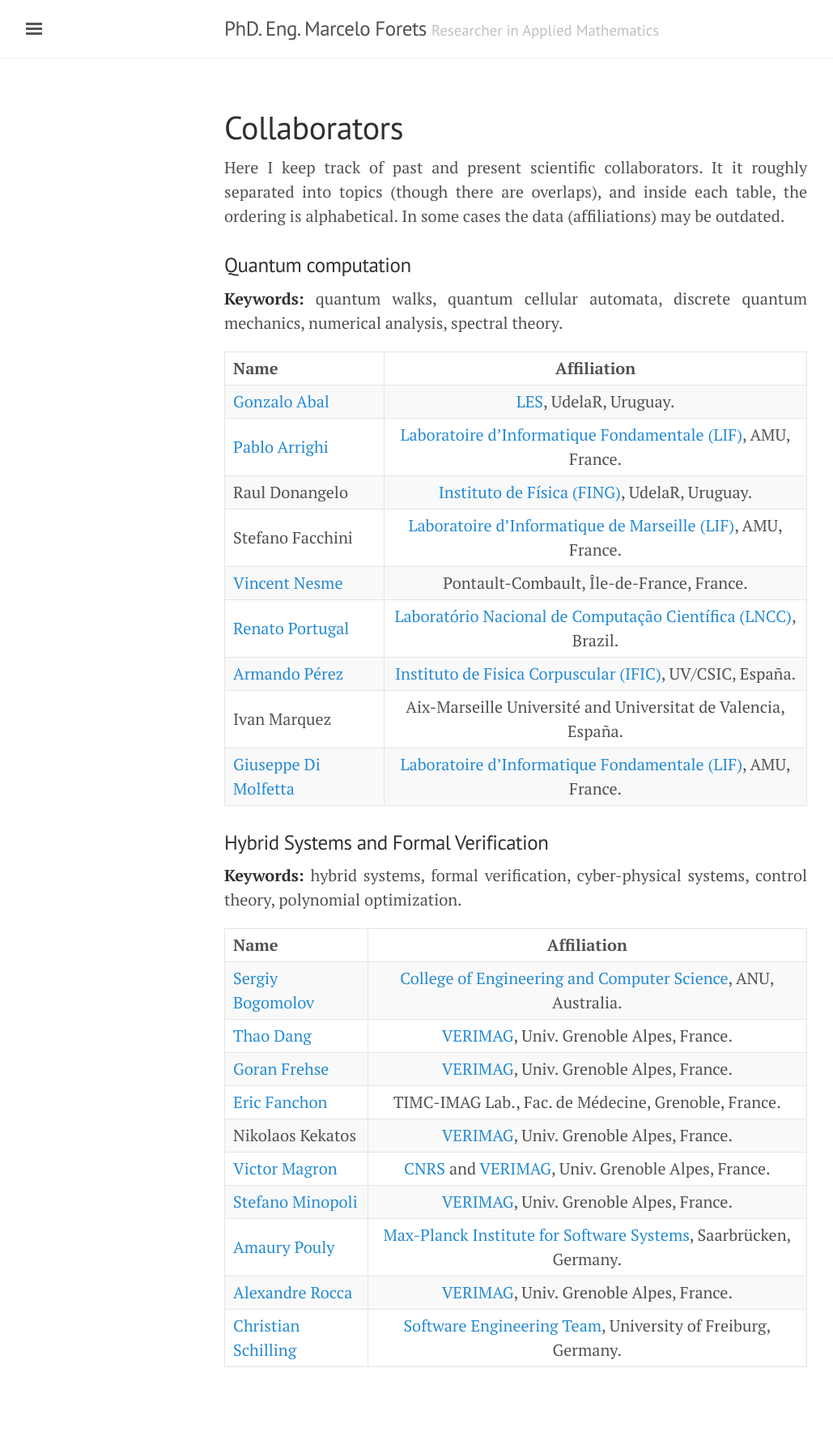
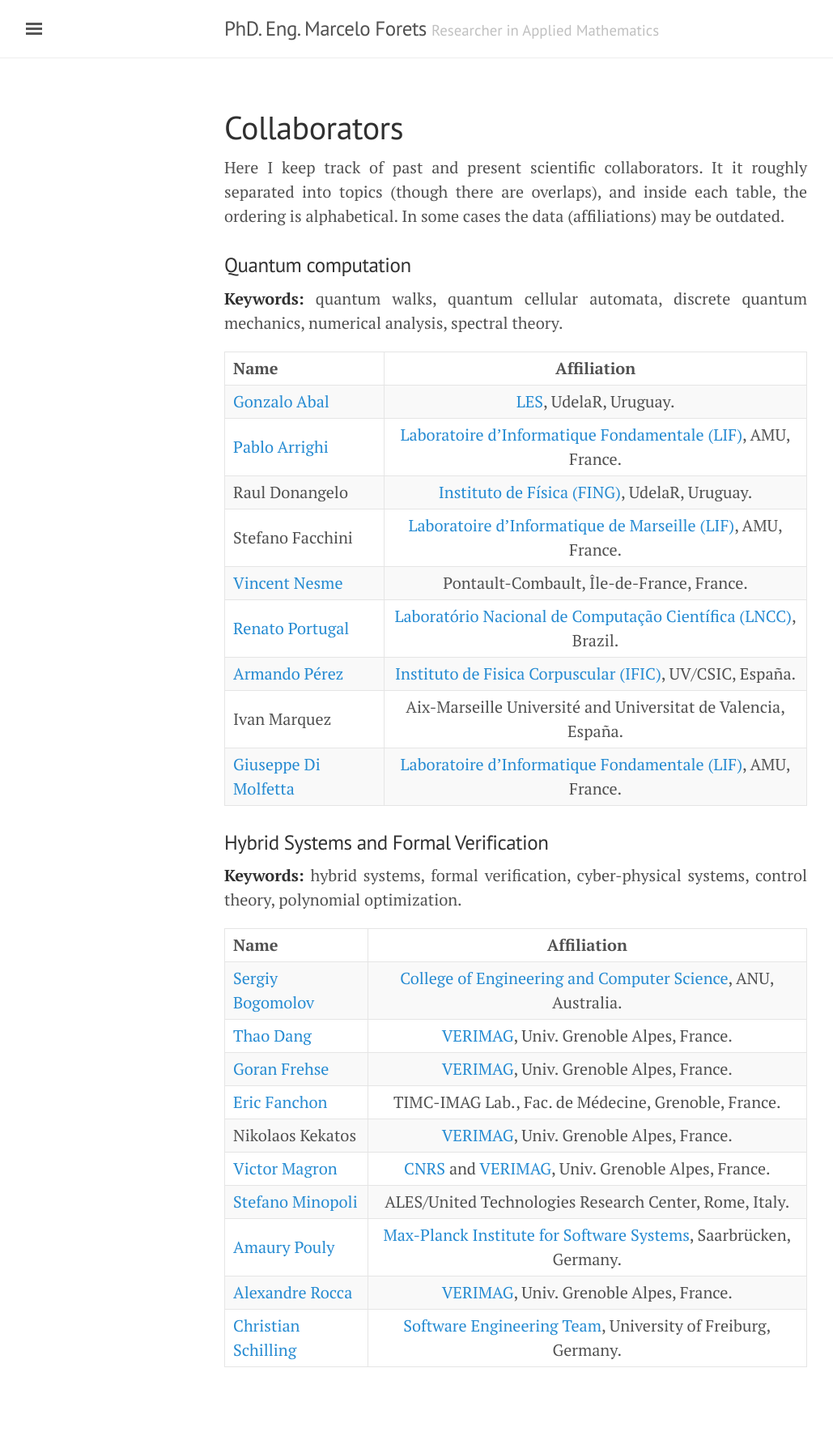
Before and after one commit to mforets/mforets.github.io, a Jekyll site: the page built from collabo.md, in a window 1280 px wide. Shown: the whole page at 81% size, without its empty margins (3-1032 px from the left). Built offline with Jekyll 4.4.1, drawn with Linux system fonts in a browser that asks for light colours.

Commit message:
updated one affiliation

```diff
--- a/collabo.md
+++ b/collabo.md
@@ -37,7 +37,7 @@ Here I keep track of past and present scientific collaborators. It it roughly se
 | [Eric Fanchon](http://membres-timc.imag.fr/Eric.Fanchon/) | TIMC-IMAG Lab., Fac. de Médecine, Grenoble, France.|
 | Nikolaos Kekatos | [VERIMAG](http://www-verimag.imag.fr/), Univ. Grenoble Alpes, France. |
 | [Victor Magron](http://www-verimag.imag.fr/PEOPLE/Victor.Magron/) | [CNRS](www.cnrs.fr/) and [VERIMAG](http://www-verimag.imag.fr/), Univ. Grenoble Alpes, France.|
-| [Stefano Minopoli](http://www-verimag.imag.fr/~minopoli/) | [VERIMAG](http://www-verimag.imag.fr/), Univ. Grenoble Alpes, France. |
+| [Stefano Minopoli](http://www-verimag.imag.fr/~minopoli/) | ALES/United Technologies Research Center, Rome, Italy. |
 | [Amaury Pouly](https://www.pouly.fr/) | [Max-Planck Institute for Software Systems](https://www.mpi-sws.org/), Saarbrücken, Germany. |
 | [Alexandre Rocca](http://www-verimag.imag.fr/~rocca/) | [VERIMAG](http://www-verimag.imag.fr/), Univ. Grenoble Alpes, France.|
 | [Christian Schilling](https://swt.informatik.uni-freiburg.de/staff/christian_schilling) | [Software Engineering Team](https://swt.informatik.uni-freiburg.de/staff), University of Freiburg, Germany. |
```
